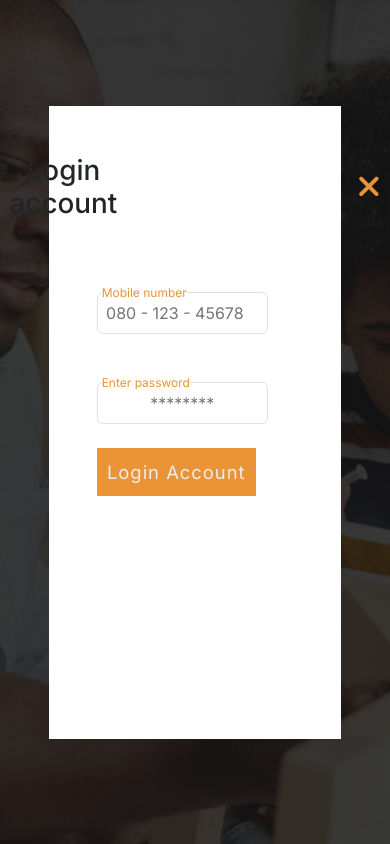
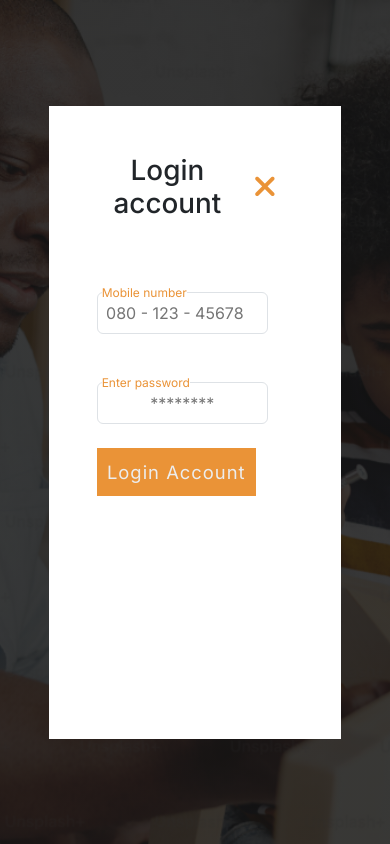
Before and after one commit to kawairish/hackathon2-project, a plain HTML site: page html/login.html in a window 390 px wide. Drawn offline with nearby package versions, Linux system fonts and the light colour scheme.

Commit message:
changed login width

```diff
--- a/css/login.css
+++ b/css/login.css
@@ -62,7 +62,7 @@ form .form-div p{
     top: 24%;
     left: 2%;
 }
-@media (max-width: 250px) {
+@media only screen and (max-width: 250px) {
     .form-div{
         display: flex;
         justify-content: flex-start;
@@ -81,20 +81,31 @@ form .form-div p{
         width: 50% !important;
     }
 }
-
+@media only screen and (max-width: 500px) {
+    .login-container .login-icon{
+        width: 30% !important;
+        margin-inline: auto !important;
+        display: flex;
+        gap: 2rem !important;
+    }
+}
 @media only screen and (max-width: 576px) {
 
     .login-container .btn{
         padding:.5em!important ;
     }
+    .login-container .login-icon{
+        width: 40% !important;
+        margin-inline: auto !important;
+    }
 }
 
-@media (max-width: 768px) {
+@media only screen and (max-width: 768px) {
     form input{
         width: 70% !important;
     }
 }
-@media (max-width: 992px){
+@media only screen and (max-width: 992px){
     form input{
         width: 70% !important;
     }
--- a/css/signup.css
+++ b/css/signup.css
@@ -82,11 +82,24 @@ form .form-div p{
         width: 50% !important;
     }
 }
-
+@media only screen and (max-width: 500px) {
+    .login-container .login-icon{
+        width: 30% !important;
+        margin-inline: auto !important;
+        display: flex;
+        gap: 2rem !important;
+    }
+}
 @media only screen and (max-width: 576px) {
 
     .login-container .btn{
         padding:.5em!important ;
+    }
+    .login-container .login-icon{
+        width: 40% !important;
+        margin-inline: auto !important;
+        display: flex;
+        gap: 2rem !important;
     }
 }
 
```
